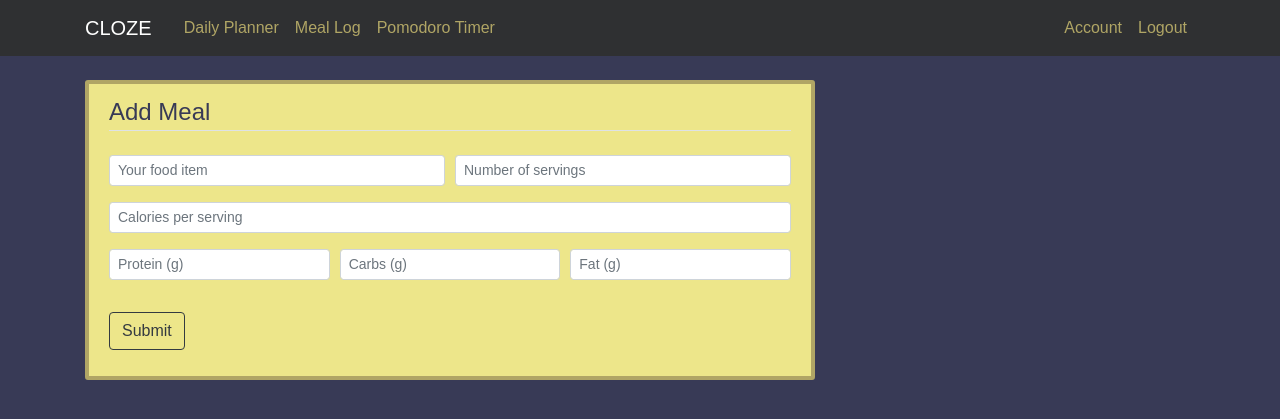
After one commit to sjkchang/Cloze, a Flask app: page /meal-log/add in a window 1280 px wide. The commit adds this page. Shown: the top 419 px of the page. Run offline with Flask 2, Linux system fonts and the light colour scheme; a user stored in the database is signed in; some libraries are stand-ins or nearby versions.

Commit message:
set up meal log add, and meals can now be added to the db

```diff
--- /dev/null
+++ b/cloze/Templates/mealLogAdd.html
@@ -0,0 +1,35 @@
+
+{% extends "layout.html" %}
+{% block content %}
+<div class="content-section">
+    <form method="POST" action="">
+        {{ form.hidden_tag() }}
+        <fieldset class="form-group">
+            <legend class="border-bottom mb-4 text-navy">Add Meal</legend>
+            <div class="form-row">
+                <div class="form-group col-md-6">
+                    {{ form.food(placeholder="Your food item", class="form-control  form-control-sm") }}
+                </div>
+                <div class="form-group col-md-6">
+                    {{ form.servings(placeholder="Number of servings", class="form-control  form-control-sm") }}
+                </div>
+            </div>
+            <div class="form-group">
+                {{ form.calories(placeholder="Calories per serving", class="form-control  form-control-sm") }}
+            </div>
+            <div class="form-row">
+                <div class="form-group col-md-4">
+                  {{ form.protein(placeholder="Protein (g)", class="form-control  form-control-sm") }}
+                </div>
+                <div class="form-group col-md-4">
+                    {{ form.carb(placeholder="Carbs (g)", class="form-control  form-control-sm") }}
+                </div>
+                <div class="form-group col-md-4">
+                    {{ form.fat(placeholder="Fat (g)", class="form-control  form-control-sm") }}
+                </div>
+            </div>
+        </fieldset>
+        {{ form.submit(class="btn btn-outline-dark") }}
+    </form>
+</div>
+{% endblock content %}
--- a/cloze/forms.py
+++ b/cloze/forms.py
@@ -48,13 +48,15 @@ class UpdateAccountForm(FlaskForm):
             if user:
                 raise ValidationError('That email is taken. Please choose a different one.')
 
-class TimerForm(FlaskForm):
-    min = StringField('Minutes', validators = [DataRequired()])
-    sec = StringField('Seconds', validators = [DataRequired()])
-    submit = SubmitField('Start')
+class MealLogForm(FlaskForm):
+    food = StringField('Meal', validators=[DataRequired()])
+    servings = IntegerField('Servings', validators=[DataRequired()])
+    calories = IntegerField('Calories', validators=[DataRequired()])
+    protein = IntegerField('Protein', validators=[DataRequired()])
+    carb = IntegerField('Carbs', validators=[DataRequired()])
+    fat = IntegerField('Fat', validators=[DataRequired()])
+    submit = SubmitField('Submit')
 
-class TimerFormRunning(FlaskForm):
-    submit = SubmitField('Stop')
 
 class PlannerForm(FlaskForm):
     six = StringField('6:00')
--- a/cloze/routes.py
+++ b/cloze/routes.py
@@ -1,7 +1,7 @@
 from cloze import app, db, bcrypt, login_manager
 from flask import render_template, url_for, flash, redirect, request
-from forms import LoginForm, RegistrationForm, PlannerForm, TimerForm, UpdateAccountForm
-from models import User
+from forms import LoginForm, RegistrationForm, PlannerForm, UpdateAccountForm, MealLogForm
+from models import User, Meal
 from flask_login import login_user, logout_user, current_user, login_required
 
 @app.route('/home')
@@ -70,10 +70,23 @@ def dailyPlannerEdit():
         return redirect(url_for('dailyPlanner'))
     return render_template('dailyPlannerEdit.html', title = 'Daily Planner', form = form)
 
-@app.route('/meal-log')
+@app.route('/meal-log', methods=['GET'])
 @login_required
 def mealLog():
-    return render_template('mealLog.html', title = 'Meal Log')
+    meals = Meal.query.all()
+    return render_template('mealLog.html', title = 'Meal Log', meals = meals)
+
+@app.route('/meal-log/add', methods=['GET', 'POST'])
+@login_required
+def mealLogAdd():
+    form = MealLogForm()
+    if form.validate_on_submit():
+        flash('Meal Added', 'success')
+        meal = Meal(food=form.food.data, servings=form.servings.data, calories=form.calories.data, protein=form.protein.data, carbs=form.carb.data, fats=form.fat.data, owner=current_user)
+        db.session.add(meal)
+        db.session.commit()
+        return redirect(url_for('mealLog'))
+    return render_template('mealLogAdd.html', title = 'Meal Log', form = form)
 
 @app.route('/pomodoro')
 def pomodoro():
--- a/runIfDatabaseWasDeleted.py
+++ b/runIfDatabaseWasDeleted.py
@@ -1,5 +1,5 @@
 from cloze import db
-from cloze.models import User
+from cloze.models import User, Meal
 
 db.drop_all()
 db.create_all()
```
Also changed, not shown: cloze/Templates/mealLog.html (+7 -51 lines), cloze/models.py (+6 -6 lines), cloze/test_meal.py (added, +19 -0 lines), file.py (deleted, +0 -7 lines), cloze/cloze.db, 3 other files.
